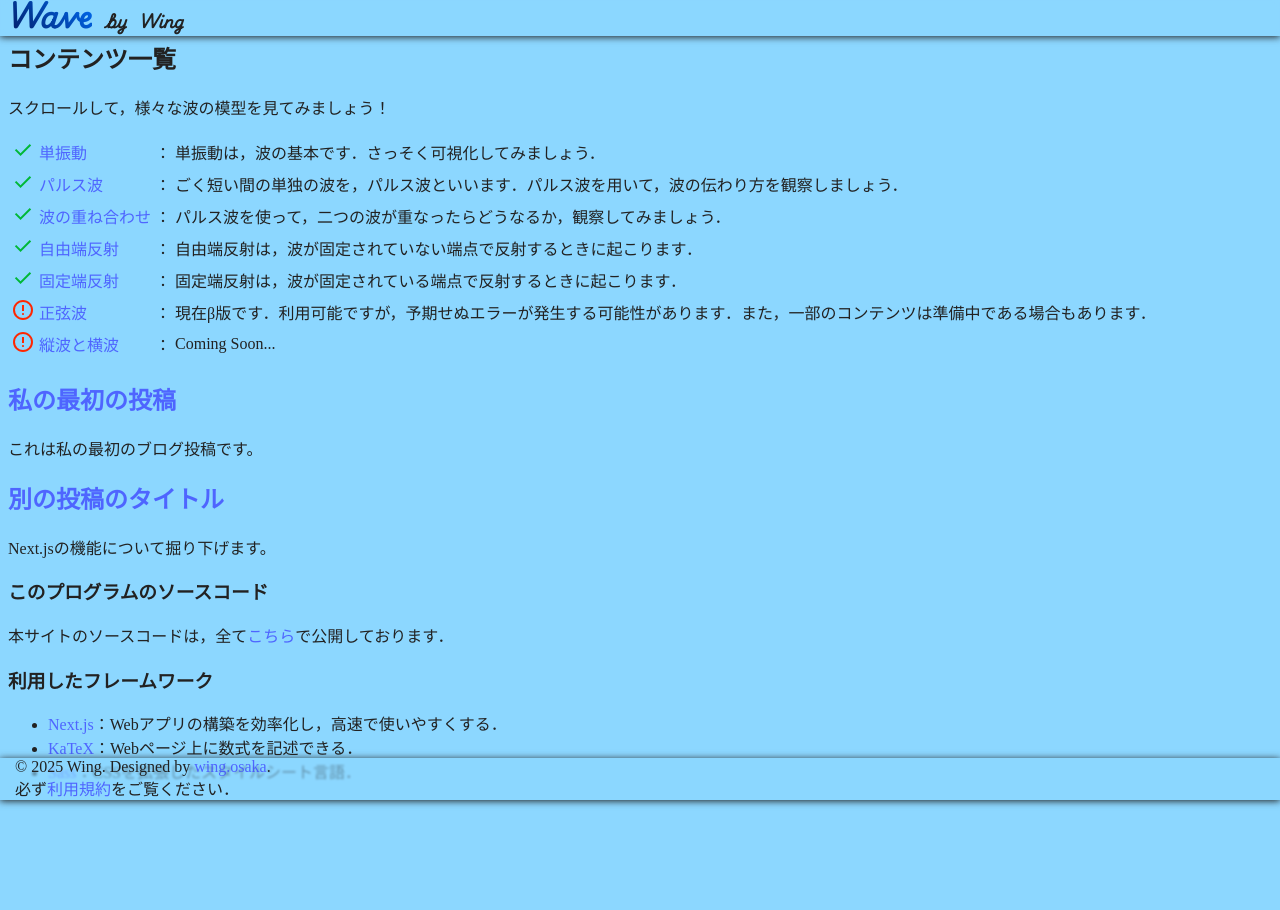
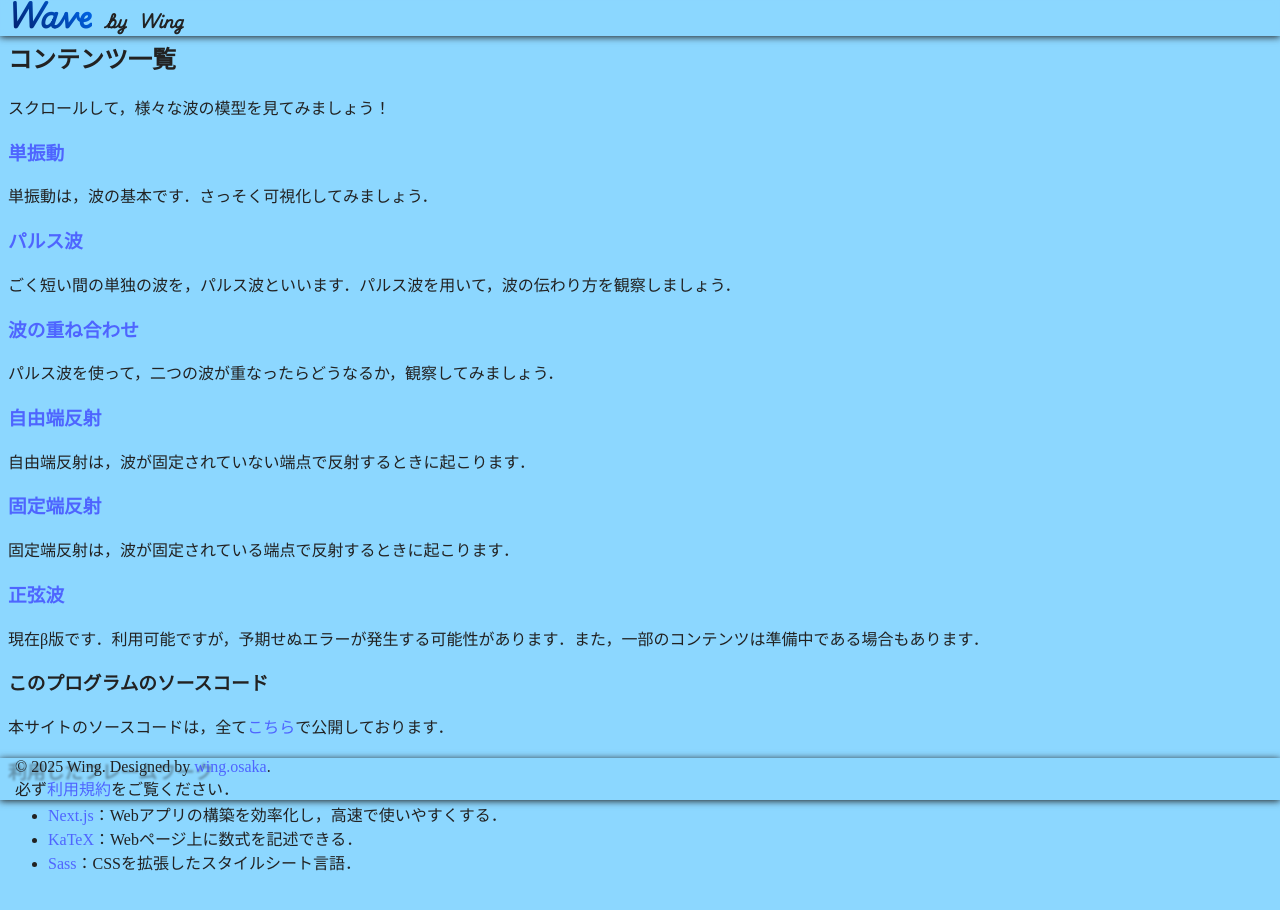
Before and after one commit to te-wing/wave.graphics, a Next.js app: page / in a window 1280 px wide. Shown: the top 910 px of the page. Built offline with nearby package versions, Linux system fonts and the light colour scheme; a web font is replaced by a local one.

Commit message:
なるほど〜

```diff
--- a/src/app/page.tsx
+++ b/src/app/page.tsx
@@ -10,71 +10,17 @@ export default function Home() {
 
   return (
     <>
+      <h2>コンテンツ一覧</h2>
+      <p>スクロールして，様々な波の模型を見てみましょう！</p>
       <section>
-        <h2>コンテンツ一覧</h2>
-        <p>スクロールして，様々な波の模型を見てみましょう！</p>
-        <table>
-          <colgroup>
-            <col className={styles.waveList}></col>
-            <col className={styles.col1}/>
-            <col />
-            <col />
-          </colgroup>
-          <tbody>
-            <tr>
-              <td><HomeCheck /></td>
-              <td><Link href='/wavelayout/tanshindou'>単振動</Link></td>
-              <td>：</td>
-              <td>単振動は，波の基本です．さっそく可視化してみましょう．</td>
-            </tr>
-            <tr>
-              <td><HomeCheck /></td>
-              <td><Link href='/wavelayout/pulse'>パルス波</Link></td>
-              <td>：</td>
-              <td>ごく短い間の単独の波を，パルス波といいます．パルス波を用いて，波の伝わり方を観察しましょう．</td>
-            </tr>
-            <tr>
-              <td><HomeCheck /></td>
-              <td><Link href='/wavelayout/kasane'>波の重ね合わせ</Link></td>
-              <td>：</td>
-              <td>パルス波を使って，二つの波が重なったらどうなるか，観察してみましょう．</td>
-            </tr>
-            <tr>
-              <td><HomeCheck /></td>
-              <td><Link href='/wavelayout/freeend'>自由端反射</Link></td>
-              <td>：</td>
-              <td>自由端反射は，波が固定されていない端点で反射するときに起こります．</td>
-            </tr>
-            <tr>
-              <td><HomeCheck /></td>
-              <td><Link href='/wavelayout/fixedend'>固定端反射</Link></td>
-              <td>：</td>
-              <td>固定端反射は，波が固定されている端点で反射するときに起こります．</td>
-            </tr>
-            <tr>
-              <td><ErrorMark /></td>
-              <td><Link href='/wavelayout/sinwave'>正弦波</Link></td>
-              <td>：</td>
-              <td><Beta /></td>
-            </tr>
-            <tr>
-              <td><ErrorMark /></td>
-              <td><Link href='/wavelayout/tateyoko'>縦波と横波</Link></td>
-              <td>：</td>
-              <td>Coming Soon...</td>
-            </tr>
-          </tbody>
-        </table>
-      </section>
-      <section>
-        <div className="grid grid-cols-1 md:grid-cols-2 lg:grid-cols-3 gap-6">
+        <div>
           {contents.map((content) => ( // map関数で content を使う
-            <article key={content.slug} className="bg-white p-6 rounded-lg shadow-md hover:shadow-lg transition-shadow duration-200">
+            <article key={content.slug}>
               {/* 各コンテンツへのリンクは /contents/{slug} となります */}
-              <Link href={`/wavelayout/${content.slug}`} className="block">
-                <h2 className="text-2xl font-semibold text-blue-600 hover:text-blue-800 transition-colors duration-200 mb-2">
+              <Link href={`/wavelayout/${content.slug}`}>
+                <h3>
                   {content.title}
-                </h2>
+                </h3>
               </Link>
               {content.description && <p className="text-gray-700 mb-4">{content.description}</p>}
             </article>
--- a/src/lib/contents.ts
+++ b/src/lib/contents.ts
@@ -4,18 +4,40 @@ export interface ContentMeta {
   description?: string;
 }
 
+const beta: string = '現在β版です．利用可能ですが，予期せぬエラーが発生する可能性があります．また，一部のコンテンツは準備中である場合もあります．';
+
 // すべての記事のメタデータを手動で定義
 // 新しい記事を追加する際は、ここにエントリーを追加する必要があります
 export const allContents: ContentMeta[] = [
   {
-    slug: 'my-first-post',
-    title: '私の最初の投稿',
-    description: 'これは私の最初のブログ投稿です。',
+    slug: 'tanshindou',
+    title: '単振動',
+    description: '単振動は，波の基本です．さっそく可視化してみましょう．',
   },
   {
-    slug: 'another-post',
-    title: '別の投稿のタイトル',
-    description: 'Next.jsの機能について掘り下げます。',
+    slug: 'pulse',
+    title: 'パルス波',
+    description: 'ごく短い間の単独の波を，パルス波といいます．パルス波を用いて，波の伝わり方を観察しましょう．',
+  },
+  {
+    slug: 'kasane',
+    title: '波の重ね合わせ',
+    description: 'パルス波を使って，二つの波が重なったらどうなるか，観察してみましょう．',
+  },
+  {
+    slug: 'freeend',
+    title: '自由端反射',
+    description: '自由端反射は，波が固定されていない端点で反射するときに起こります．',
+  },
+  {
+    slug: 'fixedend',
+    title: '固定端反射',
+    description: '固定端反射は，波が固定されている端点で反射するときに起こります．',
+  },
+  {
+    slug: 'sinwave',
+    title: '正弦波',
+    description: beta,
   },
 ];
 
```
